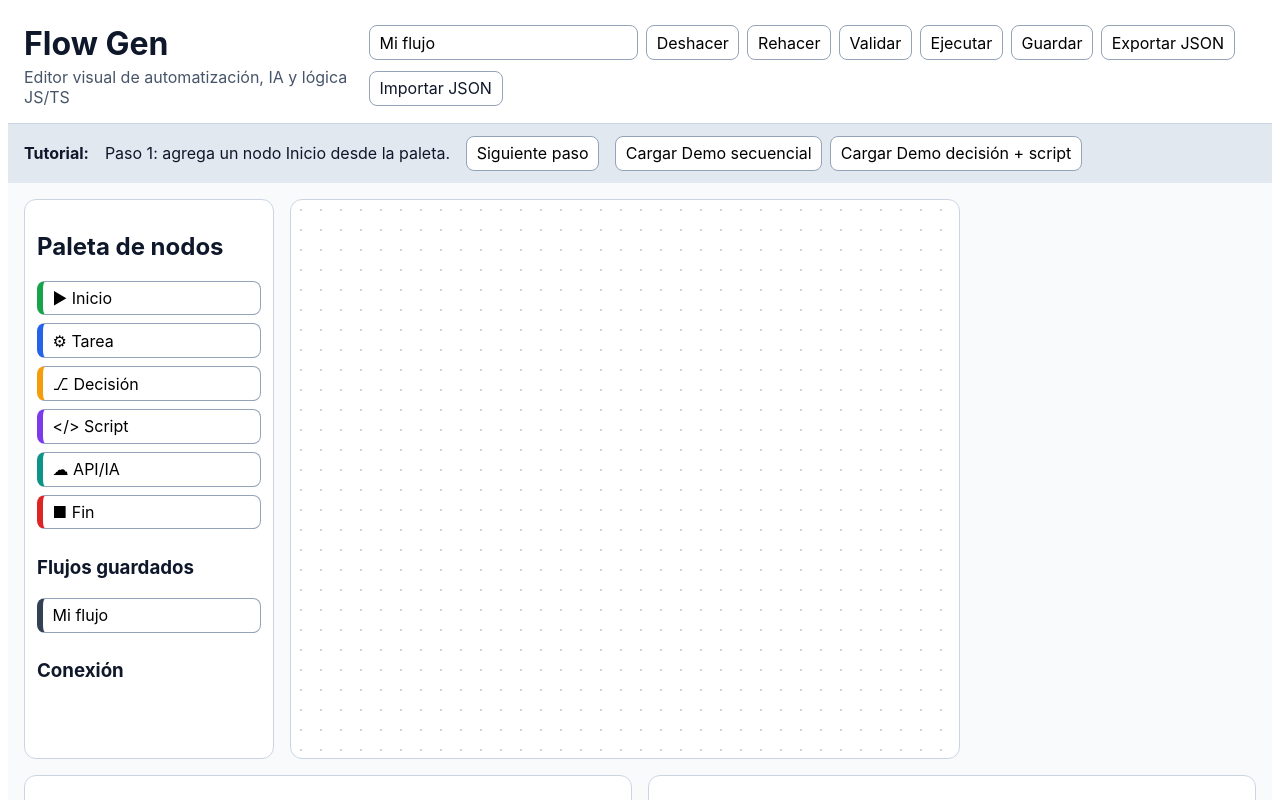
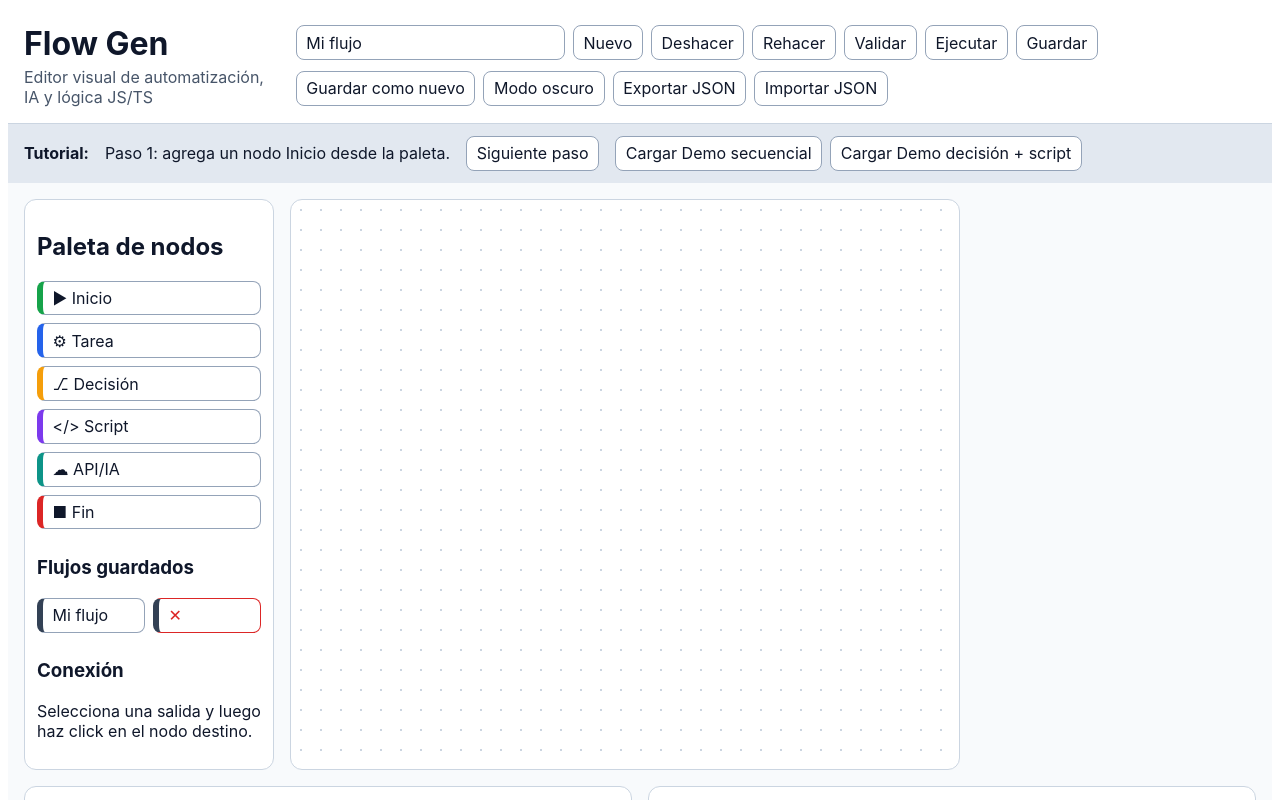
Before and after one commit to Erredebe/flow-gen, an Angular app: page / in a window 1280 px wide. Both pictures are taken after a click on the button "Guardar". Shown: the top 800 px of the page. Built offline with nearby package versions, Linux system fonts and the light colour scheme.

Commit message:
feat: mejorar editor con scripts reutilizables y modo dark

```diff
--- a/src/app/app.component.css
+++ b/src/app/app.component.css
@@ -1,6 +1,5 @@
 :host {
   font-family: Inter, Arial, sans-serif;
-  color: #0f172a;
 }
 
 * {
@@ -8,10 +7,41 @@
 }
 
 .app-shell {
+  --bg: #f8fafc;
+  --panel: #ffffff;
+  --text: #0f172a;
+  --muted: #475569;
+  --border: #cbd5e1;
+  --soft: #e2e8f0;
+  --input-border: #94a3b8;
+  --canvas-dot: #cbd5e1;
+  --path: #334155;
+  --node-shadow: rgba(15, 23, 42, 0.12);
+  --active-outline: #22c55e;
+  --selected-outline: #0ea5e9;
+  --danger: #dc2626;
+
   display: flex;
   flex-direction: column;
   min-height: 100vh;
-  background: #f8fafc;
+  background: var(--bg);
+  color: var(--text);
+}
+
+.app-shell.dark-mode {
+  --bg: #020617;
+  --panel: #0f172a;
+  --text: #e2e8f0;
+  --muted: #94a3b8;
+  --border: #334155;
+  --soft: #1e293b;
+  --input-border: #475569;
+  --canvas-dot: #1e293b;
+  --path: #94a3b8;
+  --node-shadow: rgba(2, 6, 23, 0.6);
+  --active-outline: #4ade80;
+  --selected-outline: #38bdf8;
+  --danger: #f87171;
 }
 
 .topbar {
@@ -19,8 +49,8 @@
   justify-content: space-between;
   gap: 1rem;
   padding: 1rem;
-  border-bottom: 1px solid #cbd5e1;
-  background: #fff;
+  border-bottom: 1px solid var(--border);
+  background: var(--panel);
 }
 
 .brand h1 {
@@ -29,7 +59,7 @@
 
 .brand p {
   margin: 0.25rem 0 0;
-  color: #475569;
+  color: var(--muted);
 }
 
 .actions {
@@ -44,8 +74,9 @@ input,
 select,
 textarea,
 .file-input {
-  border: 1px solid #94a3b8;
-  background: #fff;
+  border: 1px solid var(--input-border);
+  color: var(--text);
+  background: var(--panel);
   border-radius: 8px;
   padding: 0.4rem 0.6rem;
   font: inherit;
@@ -64,7 +95,7 @@ button {
   align-items: center;
   gap: 1rem;
   padding: 0.75rem 1rem;
-  background: #e2e8f0;
+  background: var(--soft);
 }
 
 .demo-actions {
@@ -83,8 +114,8 @@ button {
 
 .sidebar,
 .properties {
-  background: #fff;
-  border: 1px solid #cbd5e1;
+  background: var(--panel);
+  border: 1px solid var(--border);
   border-radius: 12px;
   padding: 0.75rem;
 }
@@ -96,13 +127,24 @@ button {
   border-left: 6px solid #334155;
 }
 
+.saved-item {
+  display: flex;
+  gap: 0.5rem;
+  align-items: center;
+  margin-bottom: 0.4rem;
+}
+
+.connection-list {
+  margin-top: 0.8rem;
+}
+
 .canvas-wrapper {
   position: relative;
-  border: 1px solid #cbd5e1;
+  border: 1px solid var(--border);
   border-radius: 12px;
-  background-image: radial-gradient(#cbd5e1 1px, transparent 1px);
+  background-image: radial-gradient(var(--canvas-dot) 1px, transparent 1px);
   background-size: 20px 20px;
-  background-color: #fff;
+  background-color: var(--panel);
   overflow: auto;
   min-height: 560px;
 }
@@ -116,7 +158,7 @@ button {
 }
 
 .connections path {
-  stroke: #334155;
+  stroke: var(--path);
   stroke-width: 2;
   fill: none;
 }
@@ -126,16 +168,20 @@ button {
   width: 140px;
   border: 2px solid;
   border-radius: 10px;
-  background: #fff;
-  box-shadow: 0 8px 20px rgba(15, 23, 42, 0.12);
+  background: var(--panel);
+  box-shadow: 0 8px 20px var(--node-shadow);
 }
 
 .node.selected {
-  outline: 3px solid #0ea5e9;
+  outline: 3px solid var(--selected-outline);
 }
 
 .node.active {
-  box-shadow: 0 0 0 3px #22c55e;
+  box-shadow: 0 0 0 3px var(--active-outline);
+}
+
+.node.connect-target {
+  cursor: crosshair;
 }
 
 .node-header {
@@ -170,9 +216,14 @@ button {
   gap: 0.25rem;
 }
 
+.script-tools {
+  display: grid;
+  gap: 0.4rem;
+}
+
 .danger {
-  border-color: #dc2626;
-  color: #dc2626;
+  border-color: var(--danger);
+  color: var(--danger);
 }
 
 .bottom-panels {
@@ -183,8 +234,8 @@ button {
 }
 
 .bottom-panels article {
-  background: #fff;
-  border: 1px solid #cbd5e1;
+  background: var(--panel);
+  border: 1px solid var(--border);
   border-radius: 12px;
   padding: 0.75rem;
   min-height: 160px;
--- a/src/app/app.component.html
+++ b/src/app/app.component.html
@@ -1,4 +1,4 @@
-<div class="app-shell">
+<div class="app-shell" [class.dark-mode]="darkMode">
   <header class="topbar">
     <div class="brand">
       <h1>Flow Gen</h1>
@@ -6,11 +6,14 @@
     </div>
     <div class="actions">
       <input [(ngModel)]="flowName" placeholder="Nombre del flujo" />
+      <button (click)="newFlow()">Nuevo</button>
       <button (click)="undo()">Deshacer</button>
       <button (click)="redo()">Rehacer</button>
       <button (click)="validateFlow()">Validar</button>
       <button (click)="runFlow()" [disabled]="running">Ejecutar</button>
       <button (click)="saveFlow()">Guardar</button>
+      <button (click)="saveAsNewFlow()">Guardar como nuevo</button>
+      <button (click)="toggleDarkMode()">{{ darkMode ? 'Modo claro' : 'Modo oscuro' }}</button>
       <button (click)="exportFlow()">Exportar JSON</button>
       <label class="file-input">
         Importar JSON
@@ -41,11 +44,20 @@
       <h3>Flujos guardados</h3>
       <div *ngFor="let flow of savedFlows" class="saved-item">
         <button (click)="loadFlow(flow.id)">{{ flow.name }}</button>
+        <button class="danger" (click)="deleteFlow(flow.id)">✕</button>
       </div>
 
       <h3>Conexión</h3>
-      <p *ngIf="connectingFrom">Conectando desde {{ connectingFrom.nodeId }}</p>
+      <p>{{ connectingHint }}</p>
       <button *ngIf="connectingFrom" (click)="cancelConnect()">Cancelar conexión</button>
+
+      <div class="connection-list" *ngIf="connections.length">
+        <h4>Conexiones</h4>
+        <div *ngFor="let connection of connections" class="saved-item">
+          <small>{{ connection.fromNodeId }} → {{ connection.toNodeId }} ({{ connection.fromPort }})</small>
+          <button class="danger" (click)="removeConnection(connection.id)">✕</button>
+        </div>
+      </div>
     </aside>
 
     <section class="canvas-wrapper">
@@ -58,23 +70,23 @@
         class="node"
         [class.selected]="node.id === selectedNodeId"
         [class.active]="activeNodeIds.has(node.id)"
+        [class.connect-target]="connectingFrom && connectingFrom.nodeId !== node.id"
         [style.left.px]="node.x"
         [style.top.px]="node.y"
         [style.border-color]="getNodeColor(node.type)"
-        (click)="selectNode(node.id)">
+        (click)="onNodeClick(node.id)">
         <div class="node-header" [style.background]="getNodeColor(node.type)" (mousedown)="onNodeDrag($event, node)">
           {{ node.data.label }}
         </div>
         <div class="node-body">
           <small>{{ node.type }}</small>
           <div class="ports" *ngIf="node.type === 'decision'; else defaultPort">
-            <button (click)="startConnect(node.id, 'true')">Salida true</button>
-            <button (click)="startConnect(node.id, 'false')">Salida false</button>
+            <button (click)="startConnect(node.id, 'true'); $event.stopPropagation()">Salida true</button>
+            <button (click)="startConnect(node.id, 'false'); $event.stopPropagation()">Salida false</button>
           </div>
           <ng-template #defaultPort>
-            <button (click)="startConnect(node.id, 'default')">Salida</button>
+            <button (click)="startConnect(node.id, 'default'); $event.stopPropagation()">Salida</button>
           </ng-template>
-          <button (click)="completeConnect(node.id)" [disabled]="!connectingFrom">Entrada</button>
         </div>
       </div>
     </section>
@@ -95,6 +107,22 @@
         Script JS/TS
         <textarea [(ngModel)]="node.data.script" (ngModelChange)="updateNode()" rows="6"></textarea>
       </label>
+
+      <div class="script-tools" *ngIf="node.type === 'script'">
+        <input [(ngModel)]="scriptDraftName" placeholder="Nombre para guardar script" />
+        <button (click)="saveCurrentScript()">Guardar script</button>
+
+        <select [(ngModel)]="selectedScriptId">
+          <option [ngValue]="''">Seleccionar script guardado</option>
+          <option *ngFor="let script of scriptLibrary" [value]="script.id">{{ script.name }}</option>
+        </select>
+        <button [disabled]="!selectedScriptId" (click)="applySavedScript(selectedScriptId)">Aplicar script guardado</button>
+
+        <div class="saved-item" *ngFor="let script of scriptLibrary">
+          <small>{{ script.name }}</small>
+          <button class="danger" (click)="deleteSavedScript(script.id)">✕</button>
+        </div>
+      </div>
 
       <label *ngIf="node.type === 'api'">
         URL API
--- a/src/app/app.component.ts
+++ b/src/app/app.component.ts
@@ -1,7 +1,7 @@
 import { CommonModule } from '@angular/common';
 import { Component } from '@angular/core';
 import { FormsModule } from '@angular/forms';
-import { FlowConnection, FlowDefinition, FlowNode, NodeType } from './models/flow.model';
+import { FlowConnection, FlowDefinition, FlowNode, NodeType, ScriptSnippet } from './models/flow.model';
 import { FlowEngineService } from './services/flow-engine.service';
 import { FlowStorageService } from './services/flow-storage.service';
 import { FlowValidationService } from './services/flow-validation.service';
@@ -33,7 +33,11 @@ export class AppComponent {
   running = false;
   activeNodeIds = new Set<string>();
   savedFlows: FlowDefinition[] = [];
+  scriptLibrary: ScriptSnippet[] = [];
+  scriptDraftName = '';
+  selectedScriptId = '';
   tutorialStep = 0;
+  darkMode = localStorage.getItem('flow-gen-theme') === 'dark';
 
   private history: { nodes: FlowNode[]; connections: FlowConnection[]; flowName: string }[] = [];
   private future: { nodes: FlowNode[]; connections: FlowConnection[]; flowName: string }[] = [];
@@ -97,6 +101,7 @@ export class AppComponent {
     private readonly engine: FlowEngineService
   ) {
     this.refreshSavedFlows();
+    this.refreshScriptLibrary();
   }
 
   addNode(type: NodeType): void {
@@ -112,6 +117,15 @@ export class AppComponent {
     const x = 80 + (index % 5) * 180;
     const y = 80 + Math.floor(index / 5) * 120;
     this.nodes.push(this.node(this.id('node'), type, x, y, template?.label ?? type));
+  }
+
+  onNodeClick(nodeId: string): void {
+    if (this.connectingFrom) {
+      this.completeConnect(nodeId);
+      return;
+    }
+
+    this.selectNode(nodeId);
   }
 
   selectNode(nodeId: string): void {
@@ -139,6 +153,19 @@ export class AppComponent {
       return;
     }
 
+    const duplicate = this.connections.some(
+      (connection) =>
+        connection.fromNodeId === this.connectingFrom?.nodeId &&
+        connection.fromPort === this.connectingFrom?.fromPort &&
+        connection.toNodeId === targetNodeId
+    );
+
+    if (duplicate) {
+      this.logs.unshift('Esta conexión ya existe.');
+      this.connectingFrom = undefined;
+      return;
+    }
+
     this.pushHistory();
     this.connections.push({
       id: this.id('conn'),
@@ -149,12 +176,25 @@ export class AppComponent {
     this.connectingFrom = undefined;
   }
 
+  removeConnection(connectionId: string): void {
+    this.pushHistory();
+    this.connections = this.connections.filter((connection) => connection.id !== connectionId);
+  }
+
   cancelConnect(): void {
     this.connectingFrom = undefined;
   }
 
   get selectedNode(): FlowNode | undefined {
     return this.nodes.find((node) => node.id === this.selectedNodeId);
+  }
+
+  get connectingHint(): string {
+    if (!this.connectingFrom) {
+      return 'Selecciona una salida y luego haz click en el nodo destino.';
+    }
+
+    return `Conectando desde ${this.connectingFrom.nodeId} (${this.connectingFrom.fromPort}). Haz click sobre un nodo destino.`;
   }
 
   getNodeColor(type: NodeType): string {
@@ -164,6 +204,51 @@ export class AppComponent {
   updateNode(): void {
     this.pushHistory();
     this.nodes = [...this.nodes];
+  }
+
+  saveCurrentScript(): void {
+    if (!this.selectedNode || this.selectedNode.type !== 'script') {
+      return;
+    }
+
+    const scriptContent = this.selectedNode.data.script?.trim();
+    const name = this.scriptDraftName.trim();
+    if (!scriptContent || !name) {
+      this.logs.unshift('Debes completar nombre y contenido del script para guardarlo.');
+      return;
+    }
+
+    this.storage.saveScript({
+      id: this.id('script'),
+      name,
+      content: scriptContent,
+      updatedAt: new Date().toISOString()
+    });
+    this.scriptDraftName = '';
+    this.refreshScriptLibrary();
+    this.logs.unshift(`Script guardado: ${name}`);
+  }
+
+  applySavedScript(scriptId: string): void {
+    if (!this.selectedNode || this.selectedNode.type !== 'script') {
+      return;
+    }
+
+    const script = this.scriptLibrary.find((item) => item.id === scriptId);
+    if (!script) {
+      return;
+    }
+
+    this.pushHistory();
+    this.selectedNode.data.script = script.content;
+    this.selectedNode.data.label = script.name;
+    this.nodes = [...this.nodes];
+    this.logs.unshift(`Script aplicado: ${script.name}`);
+  }
+
+  deleteSavedScript(scriptId: string): void {
+    this.storage.deleteScript(scriptId);
+    this.refreshScriptLibrary();
   }
 
   async runFlow(): Promise<void> {
@@ -193,6 +278,27 @@ export class AppComponent {
     this.logs.unshift(`Flujo guardado: ${flow.name}`);
   }
 
+  saveAsNewFlow(): void {
+    this.flowId = this.id('flow');
+    this.saveFlow();
+  }
+
+  newFlow(): void {
+    this.pushHistory();
+    this.flowId = this.id('flow');
+    this.flowName = 'Nuevo flujo';
+    this.nodes = [];
+    this.connections = [];
+    this.selectedNodeId = undefined;
+    this.validationErrors = [];
+    this.connectingFrom = undefined;
+  }
+
+  deleteFlow(flowId: string): void {
+    this.storage.deleteFlow(flowId);
+    this.refreshSavedFlows();
+  }
+
   loadFlow(flowId: string): void {
     const flow = this.savedFlows.find((item) => item.id === flowId);
     if (!flow) {
@@ -214,6 +320,11 @@ export class AppComponent {
     this.flowId = this.id('flow');
     this.nodes = structuredClone(demo.flow.nodes);
     this.connections = structuredClone(demo.flow.connections);
+  }
+
+  toggleDarkMode(): void {
+    this.darkMode = !this.darkMode;
+    localStorage.setItem('flow-gen-theme', this.darkMode ? 'dark' : 'light');
   }
 
   exportFlow(): void {
@@ -336,6 +447,10 @@ export class AppComponent {
     this.savedFlows = this.storage.listFlows();
   }
 
+  private refreshScriptLibrary(): void {
+    this.scriptLibrary = this.storage.listScripts();
+  }
+
   private pushHistory(): void {
     this.history.push(this.snapshot());
     if (this.history.length > 100) {
--- a/src/app/services/flow-storage.service.ts
+++ b/src/app/services/flow-storage.service.ts
@@ -1,21 +1,13 @@
 import { Injectable } from '@angular/core';
-import { FlowDefinition } from '../models/flow.model';
+import { FlowDefinition, ScriptSnippet } from '../models/flow.model';
 
-const STORAGE_KEY = 'flow-gen-flows';
+const FLOW_STORAGE_KEY = 'flow-gen-flows';
+const SCRIPT_STORAGE_KEY = 'flow-gen-scripts';
 
 @Injectable({ providedIn: 'root' })
 export class FlowStorageService {
   listFlows(): FlowDefinition[] {
-    const payload = localStorage.getItem(STORAGE_KEY);
-    if (!payload) {
-      return [];
-    }
-
-    try {
-      return JSON.parse(payload) as FlowDefinition[];
-    } catch {
-      return [];
-    }
+    return this.readFromStorage<FlowDefinition>(FLOW_STORAGE_KEY);
   }
 
   saveFlow(flow: FlowDefinition): void {
@@ -27,11 +19,45 @@ export class FlowStorageService {
       flows.push(flow);
     }
 
-    localStorage.setItem(STORAGE_KEY, JSON.stringify(flows));
+    localStorage.setItem(FLOW_STORAGE_KEY, JSON.stringify(flows));
   }
 
   deleteFlow(flowId: string): void {
     const filtered = this.listFlows().filter((flow) => flow.id !== flowId);
-    localStorage.setItem(STORAGE_KEY, JSON.stringify(filtered));
+    localStorage.setItem(FLOW_STORAGE_KEY, JSON.stringify(filtered));
+  }
+
+  listScripts(): ScriptSnippet[] {
+    return this.readFromStorage<ScriptSnippet>(SCRIPT_STORAGE_KEY);
+  }
+
+  saveScript(script: ScriptSnippet): void {
+    const scripts = this.listScripts();
+    const existingIndex = scripts.findIndex((item) => item.id === script.id || item.name === script.name);
+    if (existingIndex >= 0) {
+      scripts[existingIndex] = script;
+    } else {
+      scripts.push(script);
+    }
+
+    localStorage.setItem(SCRIPT_STORAGE_KEY, JSON.stringify(scripts));
+  }
+
+  deleteScript(scriptId: string): void {
+    const filtered = this.listScripts().filter((script) => script.id !== scriptId);
+    localStorage.setItem(SCRIPT_STORAGE_KEY, JSON.stringify(filtered));
+  }
+
+  private readFromStorage<T>(key: string): T[] {
+    const payload = localStorage.getItem(key);
+    if (!payload) {
+      return [];
+    }
+
+    try {
+      return JSON.parse(payload) as T[];
+    } catch {
+      return [];
+    }
   }
 }
```
Also changed, not shown: src/app/models/flow.model.ts (+7 -0 lines).
